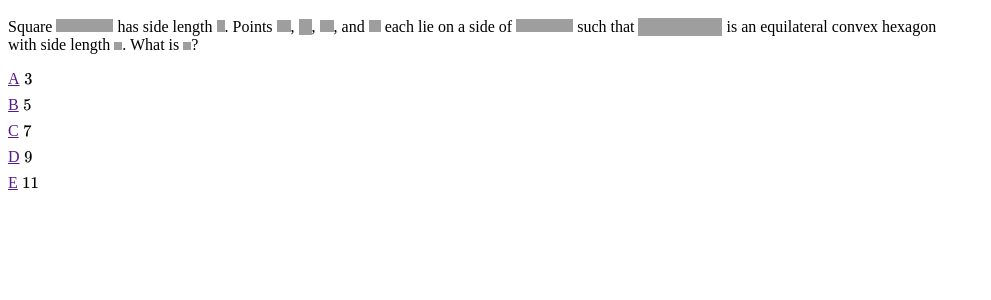
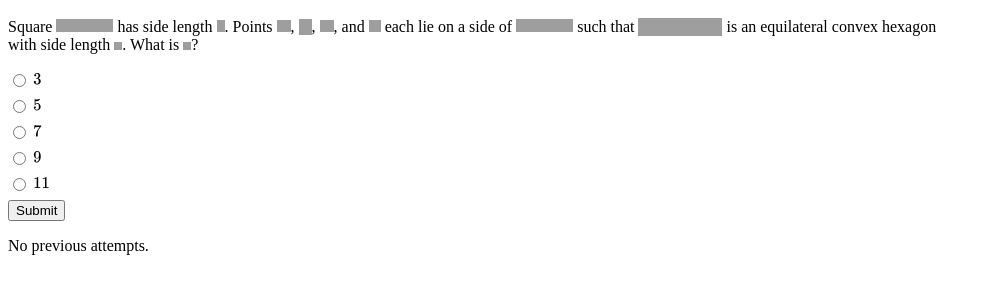
Before and after one commit to iuruoy-shao/training-problems, a Flask app: page /problems/2 in a window 1280 px wide. Shown: the part 41-341 px from the top of the page, without its empty margins (0-991 px from the left). Run offline with Flask 3, Linux system fonts and the light colour scheme; grey boxes are pictures that could not be loaded.

Commit message:
added problem answering system

```diff
--- a/site/app.py
+++ b/site/app.py
@@ -1,5 +1,6 @@
 from flask import Flask, render_template, redirect, request
 from flask_sqlalchemy import SQLAlchemy
+from datetime import datetime
 import os
 import json
 
@@ -20,17 +21,39 @@ class Problem(db.Model):
     difficulty = db.Column(db.Integer)
 
     def __repr__(self):
-        # return f'{self.AMC_name} Number {self.number}'
-        return f'{self.test} Number {self.number}'
+        return f'{self.AMC_name()} Problem {self.number}'
 
     def AMC_name(self):
-        return f'{self._test[0]} AMC {self._test[1]}{self._test[2]}'
+        return f'{self._test()[0]} AMC {self._test()[1]}{self._test()[2]}'
     def _test(self):
         return json.loads(self.test)
     def _choices(self):
         return json.loads(self.choices)
+    def get_choice(self,letter):
+        return self._choices[['A','B','C','D','E'].index(letter)]
     def _labels(self):
         return json.loads(self.labels)
+
+class ProblemHistory(db.Model):
+    id = db.Column(db.Integer, primary_key=True)
+    problem_id = db.Column(db.Integer, nullable=False)
+    attempts = db.Column(db.Integer, nullable=False, default=0)
+    completion = db.Column(db.Integer, nullable=False, default=0)
+    last_attempted = db.Column(db.String)
+    previous_answers = db.Column(db.String)
+
+    def __repr__(self):
+        return f'id: {self.problem_id} \nattempts: {self.attempts}'
+
+    def _previous_answers(self):
+        try:
+            return json.loads(self.previous_answers)
+        except Exception:
+            return []
+    def append_answer(self,x):
+        answers = self._previous_answers()
+        answers.append(f"{x}")
+        self.previous_answers = json.dumps(answers)
 
 @app.route('/')
 def index():
@@ -39,9 +62,31 @@ def index():
 @app.route('/problems/<int:problem_id>', methods=['GET','POST'])
 def render(problem_id):
     problem = Problem.query.get_or_404(problem_id)
-    return render_template('display_problems.html',
-                    choices=['A','B','C','D','E'],
-                    problem=problem)
+    try:
+        problem_history = db.session.execute(db.select(ProblemHistory).where(ProblemHistory.problem_id == problem_id)).first()[0]
+    except Exception:
+        db.session.add(ProblemHistory(problem_id=problem_id))
+        db.session.commit()
+        problem_history = db.session.execute(db.select(ProblemHistory).where(ProblemHistory.problem_id == problem_id)).first()[0]
+
+    if request.method == 'POST' and problem_history.completion == 0:
+        problem_history.last_attempted = datetime.now()
+        problem_history.attempts += 1
+
+        answer = request.form['choices']
+        problem_history.append_answer(answer)
+        if answer == problem.answer:
+            problem_history.completion = 1
+        db.session.commit()
+        return render_template('display_problems.html',
+                        choices=['A','B','C','D','E'],
+                        problem=problem,
+                        problem_history=problem_history)
+    else:
+        return render_template('display_problems.html',
+                        choices=['A','B','C','D','E'],
+                        problem=problem,
+                        problem_history=problem_history)
 
 if __name__ == '__main__':
     app.run(port=8000,debug=True)
--- a/site/db_load.py
+++ b/site/db_load.py
@@ -11,7 +11,7 @@ def load_from_json(file_name):
             number = problems[problem]['number'],
             problem_content = problems[problem]['problem'],
             choices = json.dumps(problems[problem]['choices']),
-            answer = json.dumps(problems[problem]['answer']),
+            answer = problems[problem]['answer'],
             difficulty = json.dumps(
                 1 if problems[problem]['number'] <= 5
                 else 2 if problems[problem]['number'] <= 10
--- a/site/templates/display_problems.html
+++ b/site/templates/display_problems.html
@@ -6,17 +6,44 @@
 
 {% block main %}
 <header><h3 id="problem_header">
-    {{ problem }}
+    {{problem}}
 </h3></header>
 <div id="problem_display">
-    {{ problem.problem_content|safe }}
+    {{problem.problem_content|safe}}
 </div>
-<div id="choices">
-    {% for i in range(5) %}
-    <div class="choice">
-        <a href="">{{choices[i]}}</a>
-        ${{ problem._choices()[i] }}$
+
+<form action="" method="POST">
+    <div id="choices">
+        {% for i in range(5) %}
+            <div class="choice">
+                <input type="radio" name="choices" id="{{choices[i]}}" value="{{choices[i]}}">
+                ${{ problem._choices()[i] }}$
+            </div>
+        {% endfor %}
     </div>
-    {% endfor %}
+    {% if problem_history.completion != 1 %}
+    <input type="submit" value="Submit">
+    {% endif %}
+</form>
+
+<div id="problem_history">
+    {% if problem_history.attempts == 0 %}
+        <p>No previous attempts.</p>
+    {% else %}
+        {% for answer in problem_history._previous_answers() %}
+            <p class="answer">{{answer}}</p>
+            {% if answer == problem.answer %}
+                <p class="correct">Correct</p>
+            {% else %}
+                <p class="incorrect">Incorrect</p>
+            {% endif %}
+        {% endfor %}
+        <p>Last attempted {{problem_history.last_attempted}}</p>
+    {% endif %}
+    {% if problem_history.completion == 1 %}
+        <a href="https://artofproblemsolving.com/wiki/index.php/{{problem._test()[0]}}_AMC_{{problem._test()[1]}}{{problem._test()[2]}}_Problems/Problem_{{problem.number}}">
+            View the solution on AoPS
+        </a>
+    {% endif %}
 </div>
 {% endblock %}
```
Also changed, not shown: site/amc10_problems.db.
